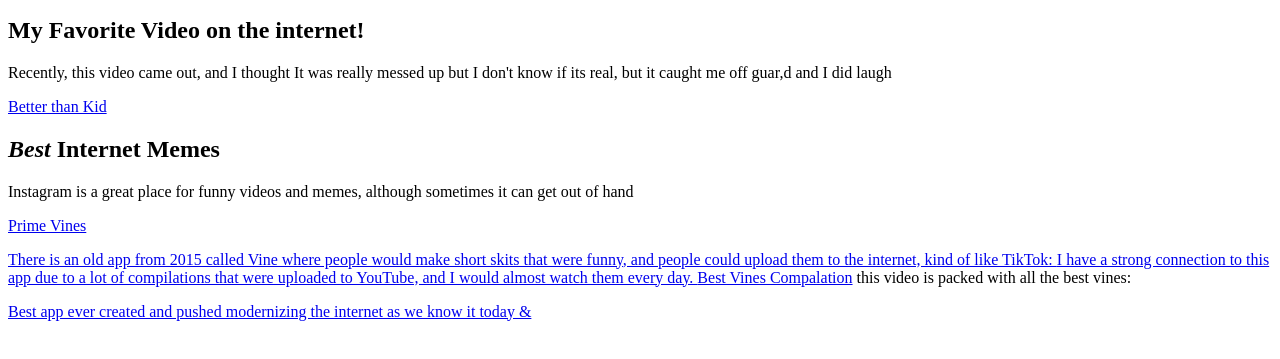
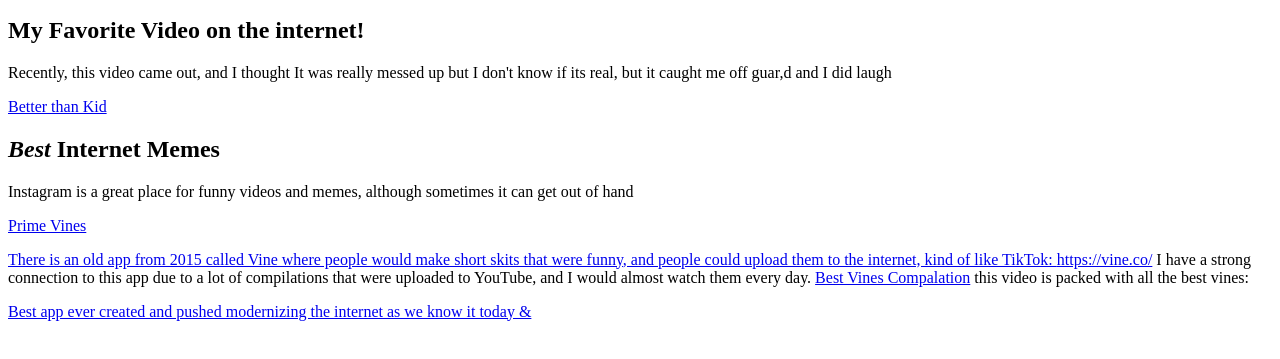
Before and after one commit to jojomontoya23/jojomontoya23.github.io, a plain HTML site: page amuse.html in a window 1280 px wide. Shown: the part 101-460 px from the top of the page. Drawn offline with Linux system fonts and the light colour scheme.

Commit message:
Update amuse.html

```diff
--- a/amuse.html
+++ b/amuse.html
@@ -18,7 +18,7 @@
 
 </body></html>
  <h2>Prime Vines</h2>
-        <p>There is an old app from 2015 called Vine where people would make short skits that were funny, and people could upload them to the internet, kind of like TikTok: <a href="https://vine.co/"</a> I have a strong connection to this app due to a lot of compilations that were uploaded to YouTube, and I would almost watch them every day.  <a href="https://www.youtube.com/watch?v=TI2uGmdzhzw" target="_blank">Best Vines Compalation</a> this video is packed with all the best vines:</p>
+        <p>There is an old app from 2015 called Vine where people would make short skits that were funny, and people could upload them to the internet, kind of like TikTok: <a href="https://vine.co/">https://vine.co/</a> I have a strong connection to this app due to a lot of compilations that were uploaded to YouTube, and I would almost watch them every day.  <a href="https://www.youtube.com/watch?v=TI2uGmdzhzw" target="_blank">Best Vines Compalation</a> this video is packed with all the best vines:</p>
         <a href="https://vine.co/">Best app ever created and pushed modernizing the internet as we know it today &amp;</a>
     </body>
 </html>
```
